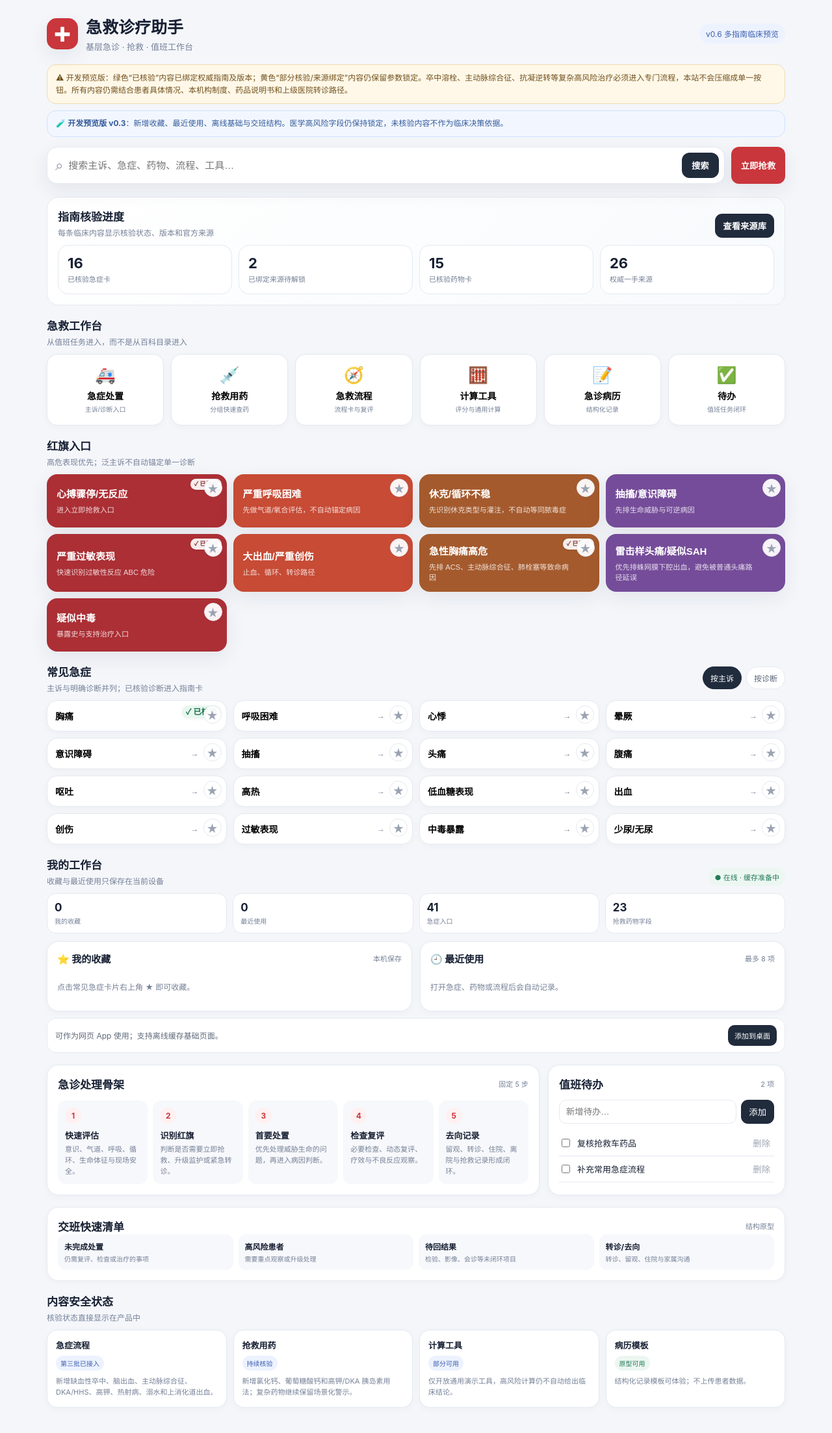
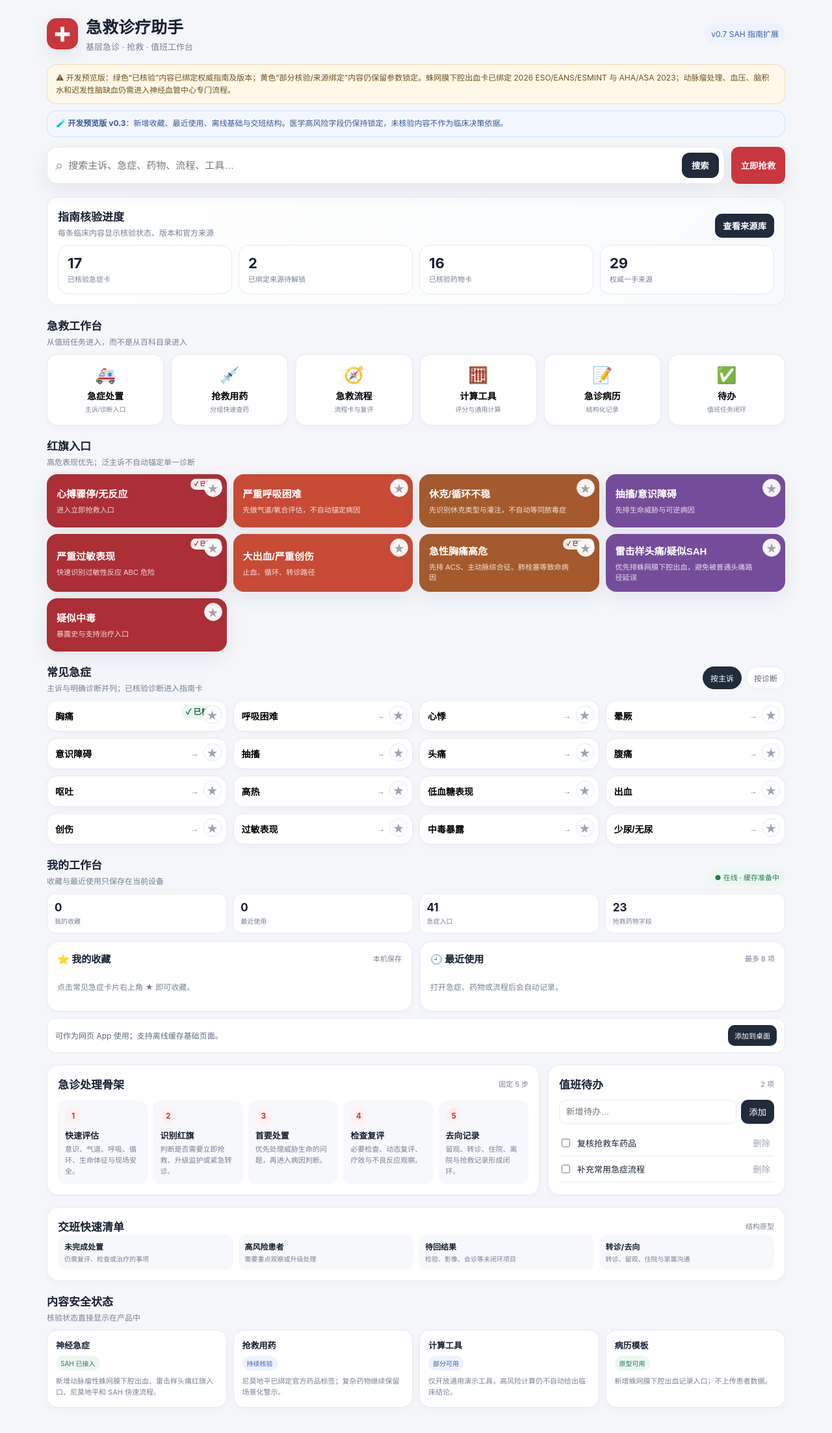
Before and after one commit to tinnxq-alt/emergency-care-assistant, a plain HTML site: page index.html in a window 1280 px wide. Shown: the whole page at 65% size. Drawn offline with Linux system fonts and the light colour scheme.

Commit message:
feat: publish v0.7 SAH guideline preview shell

```diff
--- a/index.html
+++ b/index.html
@@ -5,7 +5,7 @@
   <meta name="viewport" content="width=device-width,initial-scale=1,viewport-fit=cover" />
   <meta name="theme-color" content="#c9363c" />
   <meta name="description" content="急救诊疗助手：基层急诊、抢救与值班工作台多指南临床核验预览版" />
-  <title>急救诊疗助手 v0.6 · 多指南临床扩展预览</title>
+  <title>急救诊疗助手 v0.7 · 蛛网膜下腔出血指南扩展预览</title>
   <link rel="manifest" href="./manifest.webmanifest" />
   <link rel="icon" href="./icon.svg" type="image/svg+xml" />
   <link rel="stylesheet" href="./styles.css" />
@@ -20,9 +20,9 @@
         <div class="brand-mark">✚</div>
         <div><h1>急救诊疗助手</h1><p>基层急诊 · 抢救 · 值班工作台</p></div>
       </div>
-      <span class="version">v0.6 多指南临床预览</span>
+      <span class="version">v0.7 SAH 指南扩展</span>
     </header>
-    <div class="safety-banner">⚠ 开发预览版：绿色“已核验”内容已绑定权威指南及版本；黄色“部分核验/来源绑定”内容仍保留参数锁定。卒中溶栓、主动脉综合征、抗凝逆转等复杂高风险治疗必须进入专门流程，本站不会压缩成单一按钮。所有内容仍需结合患者具体情况、本机构制度、药品说明书和上级医院转诊路径。</div>
+    <div class="safety-banner">⚠ 开发预览版：绿色“已核验”内容已绑定权威指南及版本；黄色“部分核验/来源绑定”内容仍保留参数锁定。蛛网膜下腔出血卡已绑定 2026 ESO/EANS/ESMINT 与 AHA/ASA 2023；动脉瘤处理、血压、脑积水和迟发性脑缺血仍需进入神经血管中心专门流程。</div>
     <section class="hero">
       <div class="search-box"><span>⌕</span><input id="globalSearch" placeholder="搜索主诉、急症、药物、流程、工具…" autocomplete="off" /><button id="searchBtn">搜索</button></div>
       <button class="red-action" data-action="open-critical">立即抢救</button>
@@ -35,7 +35,7 @@
         <article class="panel"><div class="panel-head"><h2>急诊处理骨架</h2><span>固定 5 步</span></div><div class="flow-grid"><div class="flow-step"><b>1</b><h3>快速评估</h3><p>意识、气道、呼吸、循环、生命体征与现场安全。</p></div><div class="flow-step"><b>2</b><h3>识别红旗</h3><p>判断是否需要立即抢救、升级监护或紧急转诊。</p></div><div class="flow-step"><b>3</b><h3>首要处置</h3><p>优先处理威胁生命的问题，再进入病因判断。</p></div><div class="flow-step"><b>4</b><h3>检查复评</h3><p>必要检查、动态复评、疗效与不良反应观察。</p></div><div class="flow-step"><b>5</b><h3>去向记录</h3><p>留观、转诊、住院、离院与抢救记录形成闭环。</p></div></div></article>
         <aside class="panel"><div class="panel-head"><h2>值班待办</h2><span id="todoCount">0 项</span></div><div class="todo-add"><input id="todoInput" placeholder="新增待办…" /><button id="addTodoBtn">添加</button></div><ul id="todoList" class="todo-list"></ul></aside>
       </section>
-      <section class="section"><div class="section-head"><div><h2>内容安全状态</h2><p>核验状态直接显示在产品中</p></div></div><div class="status-grid"><div class="status-card"><strong>急症流程</strong><span class="status partial">第三批已接入</span><p>新增缺血性卒中、脑出血、主动脉综合征、DKA/HHS、高钾、热射病、溺水和上消化道出血。</p></div><div class="status-card"><strong>抢救用药</strong><span class="status partial">持续核验</span><p>新增氯化钙、葡萄糖酸钙和高钾/DKA 胰岛素用法；复杂药物继续保留场景化警示。</p></div><div class="status-card"><strong>计算工具</strong><span class="status partial">部分可用</span><p>仅开放通用演示工具，高风险计算仍不自动给出临床结论。</p></div><div class="status-card"><strong>病历模板</strong><span class="status ready">原型可用</span><p>结构化记录模板可体验；不上传患者数据。</p></div></div></section>
+      <section class="section"><div class="section-head"><div><h2>内容安全状态</h2><p>核验状态直接显示在产品中</p></div></div><div class="status-grid"><div class="status-card"><strong>神经急症</strong><span class="status ready">SAH 已接入</span><p>新增动脉瘤性蛛网膜下腔出血、雷击样头痛红旗入口、尼莫地平和 SAH 快速流程。</p></div><div class="status-card"><strong>抢救用药</strong><span class="status partial">持续核验</span><p>尼莫地平已绑定官方药品标签；复杂药物继续保留场景化警示。</p></div><div class="status-card"><strong>计算工具</strong><span class="status partial">部分可用</span><p>仅开放通用演示工具，高风险计算仍不自动给出临床结论。</p></div><div class="status-card"><strong>病历模板</strong><span class="status ready">原型可用</span><p>新增蛛网膜下腔出血记录入口；不上传患者数据。</p></div></div></section>
     </main>
   </div>
   <nav class="mobile-nav"><button data-scroll="top"><b>⌂</b><span>首页</span></button><button data-open="急症处置"><b>🚑</b><span>急症</span></button><button data-open="抢救用药"><b>💉</b><span>用药</span></button><button data-open="待办"><b>✓</b><span>待办</span></button></nav>
@@ -44,11 +44,13 @@
   <script src="./clinical-data.js"></script>
   <script src="./clinical-batch2.js"></script>
   <script src="./clinical-batch3.js"></script>
+  <script src="./clinical-batch4.js"></script>
   <script src="./app.js"></script>
   <script src="./enhancements.js"></script>
   <script src="./clinical.js"></script>
   <script src="./clinical-batch2-ui.js"></script>
   <script src="./clinical-batch3-ui.js"></script>
+  <script src="./clinical-batch4-ui.js"></script>
   <script src="./clinical-decorators.js"></script>
 </body>
 </html>
```
